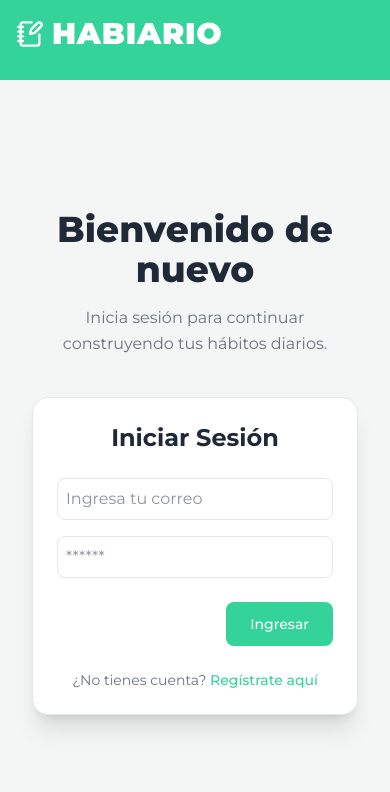
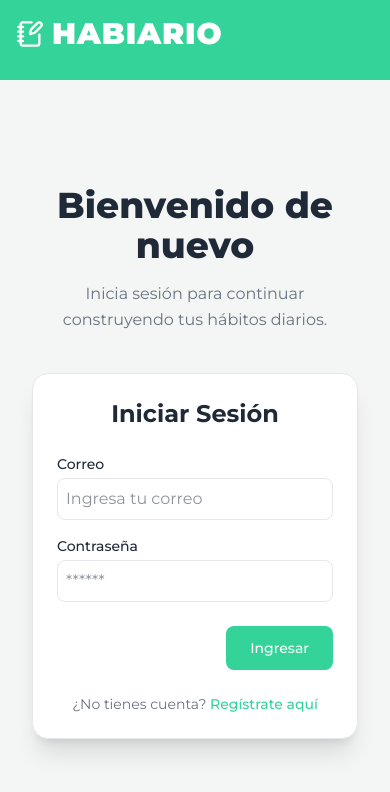
Before and after one commit to avtr-anthony/avtr-anthony-habit-tracker-app, a Next.js app: page /login in a window 390 px wide. Shown: the top 792 px of the page. Built offline with nearby package versions, Linux system fonts and the light colour scheme.

Commit message:
feature(inputfield): Se modificaron los input para que sean responsive y se le agrego color al momento de ser seleccionado

```diff
--- a/src/features/ui/inputField.tsx
+++ b/src/features/ui/inputField.tsx
@@ -12,12 +12,20 @@ export default function InputField({
   name,
 }: InputFieldProps) {
   return (
-    <input
-      id={name}
-      name={name}
-      type={type}
-      placeholder={placeholder}
-      className="flex p-2 border rounded-lg border-border focus:outline-border"
-    ></input>
+    <div className="flex flex-col w-full">
+      <label
+        htmlFor={name}
+        className="mb-1 text-sm font-medium text-textSecondary"
+      >
+        {label}
+      </label>
+      <input
+        id={name}
+        name={name}
+        type={type}
+        placeholder={placeholder}
+        className="w-full p-2 sm:p-3 border rounded-lg border-border focus:outline-none focus:ring-2 focus:ring-primary transition"
+      />
+    </div>
   );
 }
```
